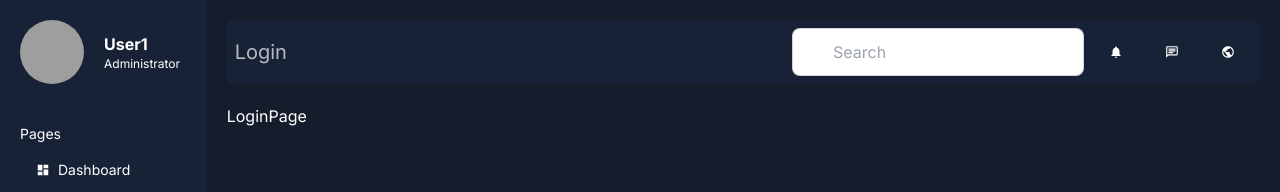
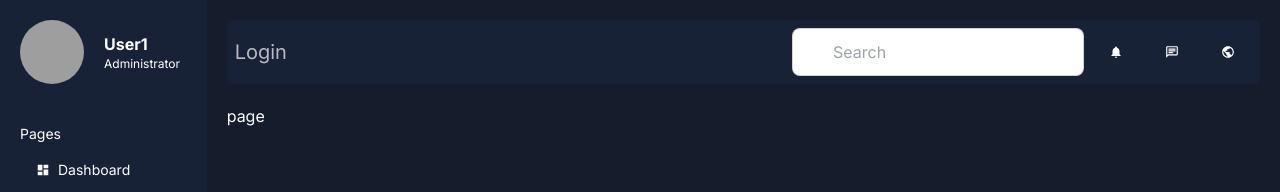
Before and after one commit to arbor0711/next-dashboard, a Next.js app: page /login in a window 1280 px wide. Shown: the top 192 px of the page. Built offline with nearby package versions, Linux system fonts and the light colour scheme; grey boxes are pictures that could not be loaded.

Commit message:
Fix bug-rows should be number

```diff
--- a/app/components/Add.tsx
+++ b/app/components/Add.tsx
@@ -61,7 +61,7 @@ const Add = () => {
             className="textarea textarea-bordered w-11/12"
             name="description"
             id="description"
-            rows="10"
+            rows={10}
             placeholder="Description"
           ></textarea>
         </div>
--- a/app/login/page.tsx
+++ b/app/login/page.tsx
@@ -1,7 +1,7 @@
 import React from "react";
 
-const LoginPage = () => {
-  return <div>LoginPage</div>;
+const page = () => {
+  return <div>page</div>;
 };
 
-export default LoginPage;
+export default page;
```
